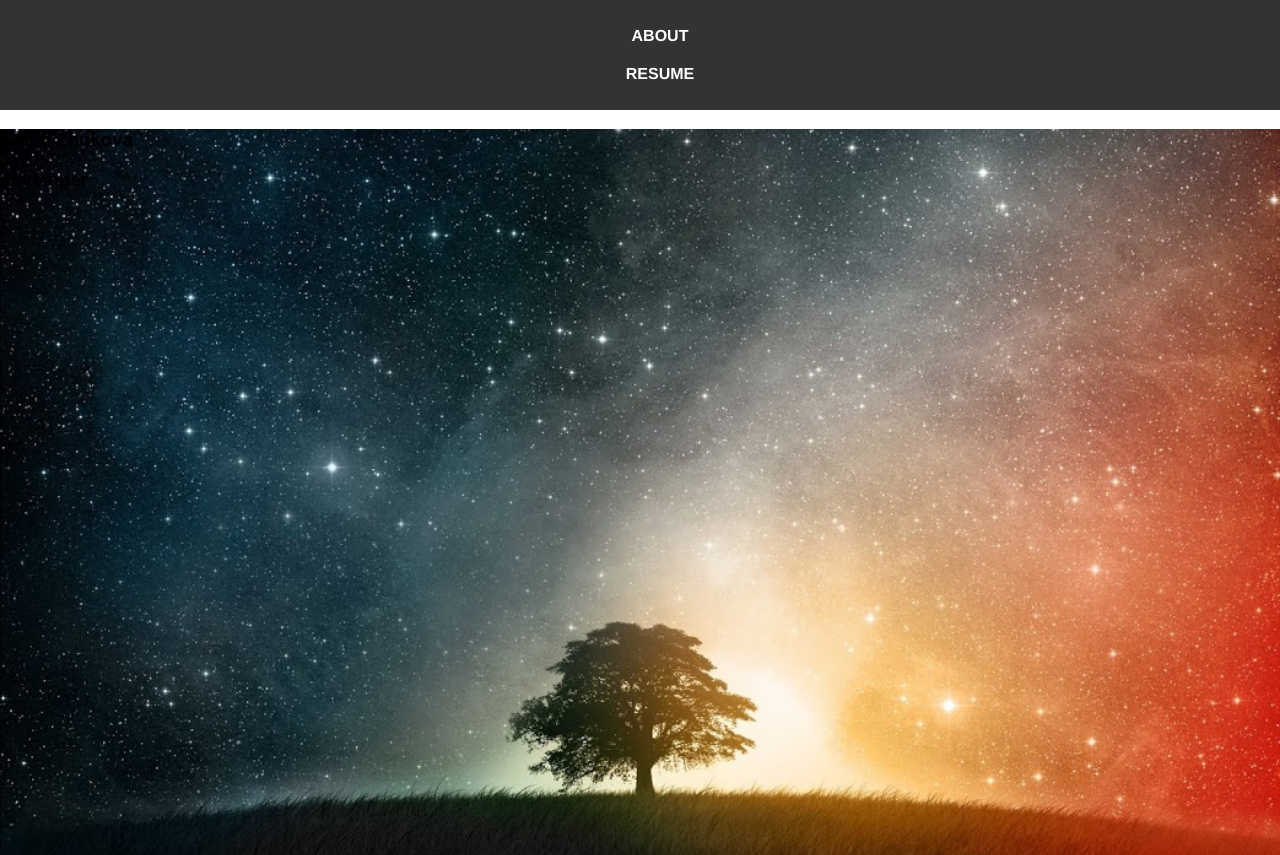
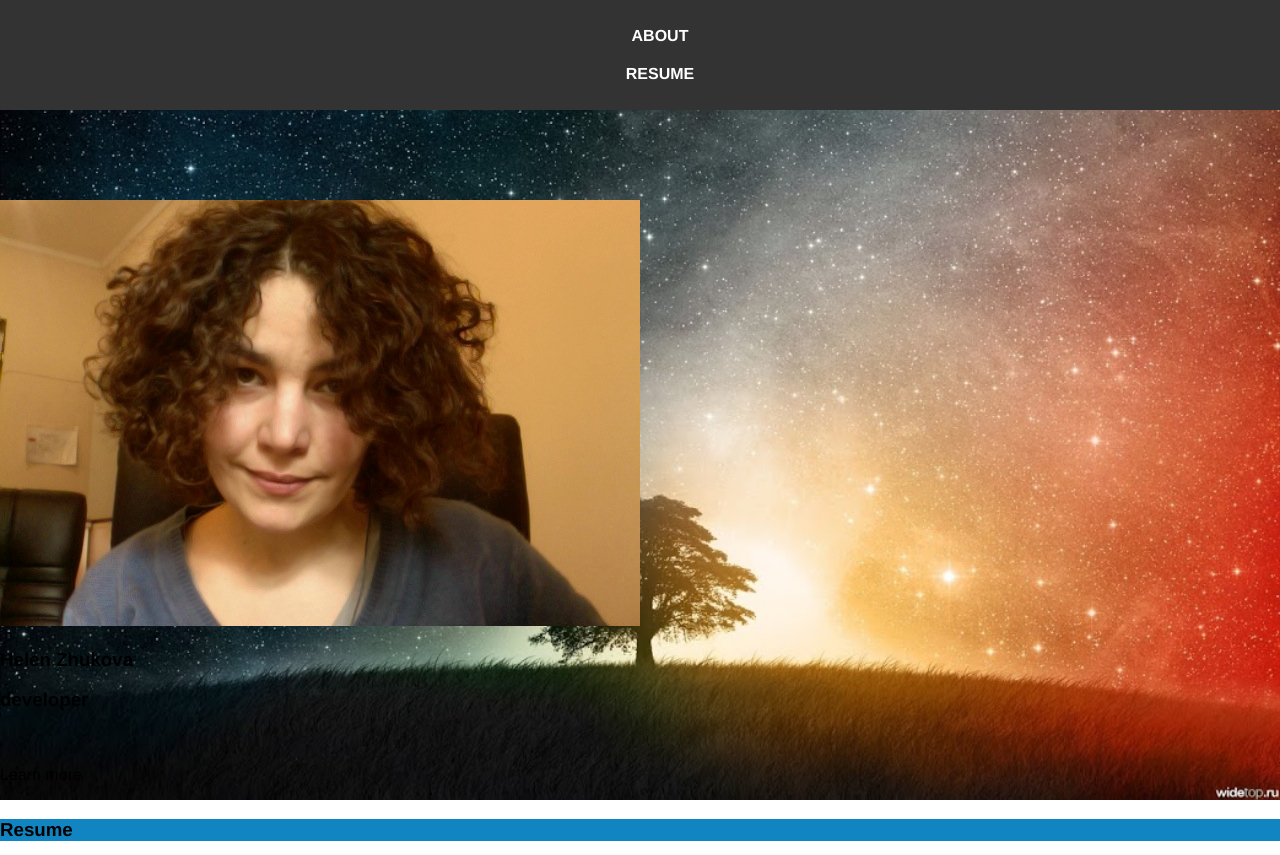
Before and after one commit to PanKockyj/fe-basic-0115, a plain HTML site: page index.html in a window 1280 px wide. Shown: the top 855 px of the page. Drawn offline with Linux system fonts and the light colour scheme.

Commit message:
position

```diff
--- a/index.html
+++ b/index.html
@@ -19,12 +19,19 @@
 
 	<section>
 		<article id="about">
-			<h1 class="title">Helen Zhukova</h1>
-			<h3 class="title">developer</h3>
+			<div class="vertical-center">
+				<img src="images/myFace2.jpg" alt="">
+				<h1 class="title">Helen Zhukova</h1>
+				<h3 class="title">developer</h3>
+			</div>
+			<div>
+				<p>Learn more</p>
+			</div>
 		</article>
 		<article id="resume">
 			<h1 class="title">Resume</h1>
 			<h3 class="title"></h3>
+			<!-- <div>lorem200</div> -->
 		</article>
 	</section>
 
--- a/style.css
+++ b/style.css
@@ -11,7 +11,13 @@ body{
 header{
 	background: #333;
 	padding: 1px 0; /*закрывает margin в ul*/
+	position: fixed;
+	top:0;
+	left:0;
+	z-index: 99;
+	width: 100%;
 }
+
 nav{
 	width: 70%;
 	margin: 0 auto;
@@ -36,12 +42,31 @@ header > nav > ul a:hover{
 }
 
 #about{
+	position: relative;
 	height: 100%;
 	background: url(images/tree.jpg);
 	background-repeat: no-repeat;
 	background-size: cover;
 	background-position: center;
 }
+
+#about > div:last-child{
+	position: absolute;
+	width: 100%;
+	bottom: 0;
+}
+
 #resume{
 	background: #1185C2;
 }
+
+.vertical-center{
+	position: absolute;
+	width: 100%;
+	height: 50%;
+	top: 0;
+	left: 0;
+	bottom: 0;
+	right: 0;
+	margin: auto;
+}
```
Also changed, not shown: images/myFace2.jpg (added).
